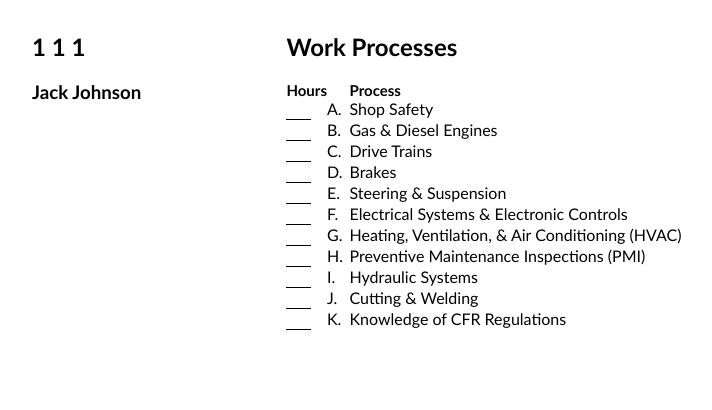
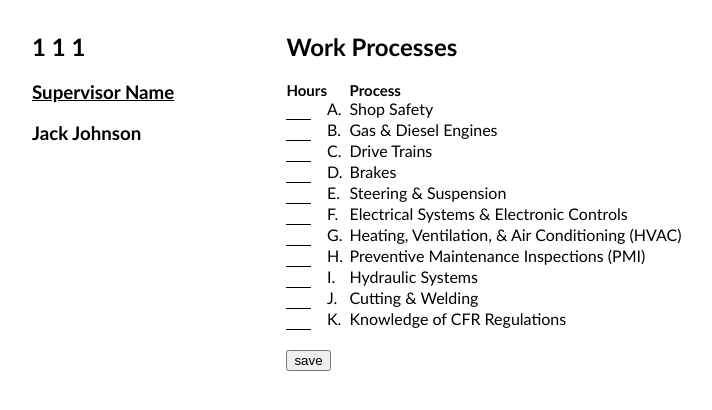
Before and after one commit to TomMarquez2020/apprentice_time_tracking_app, a PHP site: page /add_dailyhours.php?data=1 in a window 1280 px wide. Shown: the top 410 px of the page, without its empty margins (252-964 px from the left). Run offline with PHP 8.4, Linux system fonts and the light colour scheme; the visitor is signed in with stand-in values (Sample User, id 1); data comes from the database, SQL or seed files in the repository.

Commit message:
some progress on processing daily hours

```diff
--- a/add_dailyhours.php
+++ b/add_dailyhours.php
@@ -83,6 +83,7 @@ $json_proc_data = json_encode($proc_data_array, true);
     <main id="ad_main">
         <section id="ad_left">
             <h2 id="ad_date"><?php echo $month . ' ' . $day . ' ' . $year ?></h2>
+            <h3><u>Supervisor Name</u></h3>
             <h3 id="ad_supname"><?php echo $supname ?></h3>
             <!--    Table here for any work done followed by 2 text fields (1 for adding hours and 1 for adding process)
                     The second text field could be a drop down of processes
@@ -90,6 +91,7 @@ $json_proc_data = json_encode($proc_data_array, true);
         </section>
         <section id="ad_right">
             <h2>Work Processes</h2>
+            <form action="process_daily_hours.php" method="post">
                 <!--    Another table here for character process and process name -->
                 <div id="ad_table">
                     <div id="ad_table_header">
@@ -105,9 +107,9 @@ $json_proc_data = json_encode($proc_data_array, true);
                     </div>
                     <div id="ad_table_body">
                         <?php foreach ($proc_data_array as $item) { ?>
-                        <div class="ad_table_row" id="<?php echo $item['workpid'] ?>">
+                            <div class="ad_table_row" id="workpid_<?php echo $item['workpid'] ?>" name="workpid_<?php echo $item['workpid'] ?>">
                                 <div class="ad_table_cell shortcell">
-                                <input type="text" value="<?php echo $item['hours'] ?>">
+                                    <input type="text" value="<?php echo $item['hours'] ?>" name="hours_<?php echo $item['workpid'] ?>">
                                 </div>
                                 <div class="ad_table_cell shortcell">
                                     <?php echo $item['processletter'] ?>.
@@ -119,6 +121,9 @@ $json_proc_data = json_encode($proc_data_array, true);
                         <?php } ?>
                     </div>
                 </div>
+                <br>
+                <input type="submit" value="save">
+            </form>
         </section>
     </main>
 
```
Also changed, not shown: process_daily_hours.php (added, +29 -0 lines). Lines whose indentation alone changed are shown as unchanged.
